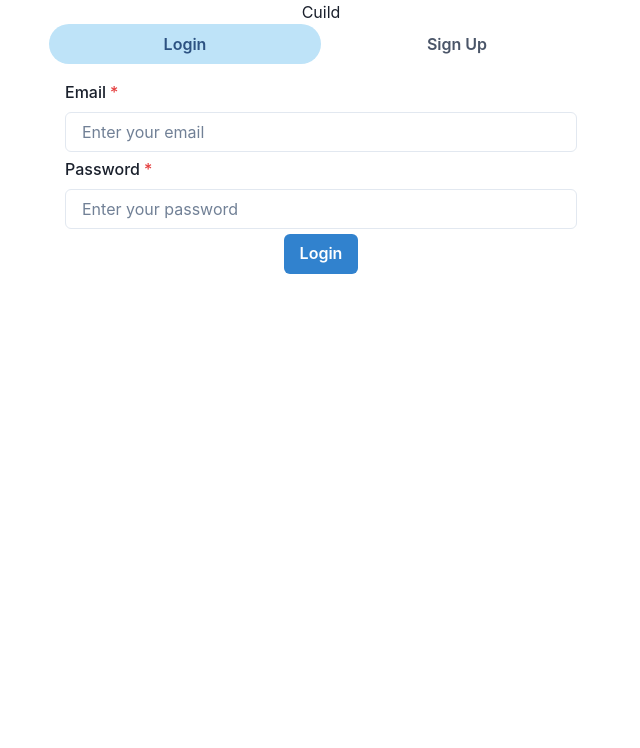
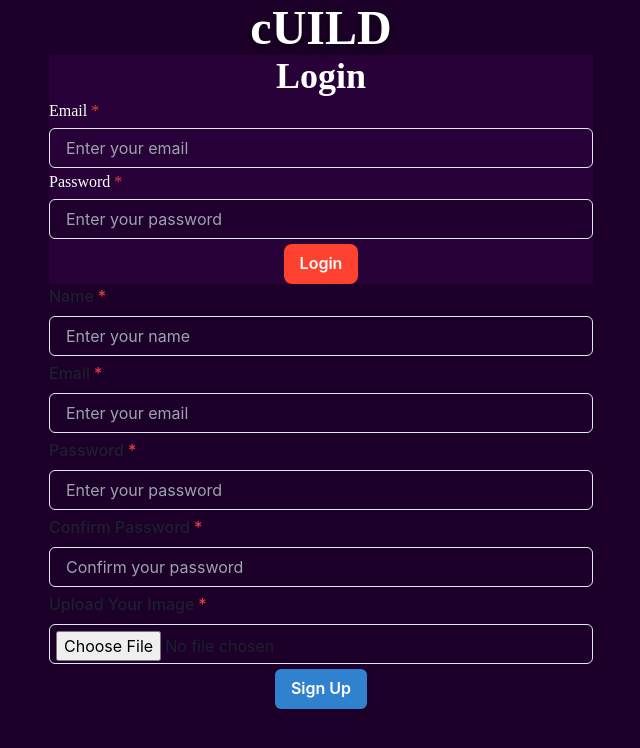
Before and after one commit to Lucifer4602/Chat_Cuild, a React (Create React App) app in the folder frontend/: page / in a window 1280 px wide. Shown: the top 748 px of the page, without its empty margins (319-959 px from the left). Built offline with nearby package versions, Linux system fonts and the light colour scheme; the HTML template or start-up script is replaced by a standard one.

Commit message:
added tailwind

```diff
--- a/frontend/package.json
+++ b/frontend/package.json
@@ -48,6 +48,7 @@
     ]
   },
   "devDependencies": {
-    "http-proxy-middleware": "^2.0.6"
+    "http-proxy-middleware": "^2.0.6",
+    "tailwindcss": "^3.4.1"
   }
 }
--- /dev/null
+++ b/frontend/src/components/HomePage.css
@@ -0,0 +1,9 @@
+.Name_app {
+  color: #fff;
+  text-shadow: 0px 4px 8px rgba(0, 0, 0, 0.64);
+  font-family: "IBM Plex Sans";
+  font-size: 3rem;
+  font-style: normal;
+  font-weight: 700;
+  line-height: normal;
+}
--- a/frontend/src/components/HomePage.js
+++ b/frontend/src/components/HomePage.js
@@ -3,30 +3,18 @@ import { Tabs, TabList, TabPanels, Tab, TabPanel } from "@chakra-ui/react";
 import { Container, Box, Text } from "@chakra-ui/react";
 import { LoginPage } from "./LoginPage";
 import { SignUp } from "./SignUp";
+import "./HomePage.css";
 
 export const HomePage = () => {
   return (
+    <div className="bg-Background-500 h-screen w-screen overflow-hidden">
       <Container maxW="xl" centercontent="true">
         <Box d="flex" justifyContent="center">
-        <Text>Cuild</Text>
+          <Text className="Name_app">cUILD</Text>
         </Box>
-      <Box d="flex" justifyContent="center">
-        <Tabs variant="soft-rounded">
-          <TabList>
-            <Tab width="50%">Login</Tab>
-            <Tab width="50%">Sign Up</Tab>
-          </TabList>
-
-          <TabPanels>
-            <TabPanel>
         <LoginPage></LoginPage>
-            </TabPanel>
-            <TabPanel>
         <SignUp></SignUp>
-            </TabPanel>
-          </TabPanels>
-        </Tabs>
-      </Box>
       </Container>
+    </div>
   );
 };
--- /dev/null
+++ b/frontend/src/components/LoginPage.css
@@ -0,0 +1,17 @@
+.Login_Page_Text {
+  color: #fff;
+  font-family: Poppins;
+  font-size: 2.25rem;
+  font-style: normal;
+  font-weight: 700;
+  line-height: normal;
+}
+
+.Login_Headings {
+  color: #fff;
+  font-family: Poppins;
+  font-size: 1rem;
+  font-style: normal;
+  font-weight: 500;
+  line-height: normal;
+}
--- a/frontend/src/components/LoginPage.js
+++ b/frontend/src/components/LoginPage.js
@@ -6,6 +6,7 @@ import { Button } from "@chakra-ui/react";
 import { useToast } from "@chakra-ui/react";
 import axios from "axios";
 import { useNavigate } from "react-router-dom";
+import "./LoginPage.css";
 
 export const LoginPage = () => {
   const [email, setEmail] = useState("");
@@ -85,9 +86,10 @@ export const LoginPage = () => {
   };
 
   return (
-    <VStack spacing="5px">
+    <VStack spacing="5px" bg="#270137">
+      <div className="Login_Page_Text">Login</div>
       <FormControl id="Login_email" isRequired>
-        <FormLabel>Email</FormLabel>
+        <FormLabel className="Login_Headings">Email</FormLabel>
         <Input
           placeholder="Enter your email"
           onChange={(e) => setEmail(e.target.value)}
@@ -95,15 +97,22 @@ export const LoginPage = () => {
       </FormControl>
 
       <FormControl id="Login_password" isRequired>
-        <FormLabel>Password</FormLabel>
+        <FormLabel className="Login_Headings">Password</FormLabel>
         <Input
+          bg="#20002E"
           type="password"
           placeholder="Enter your password"
           onChange={(e) => setPassword(e.target.value)}
         />
       </FormControl>
 
-      <Button colorScheme="blue" onClick={submitHandler} isLoading={loading}>
+      <Button
+        color="white"
+        background="#FF4230"
+        borderRadius="0.5rem"
+        onClick={submitHandler}
+        isLoading={loading}
+      >
         Login
       </Button>
     </VStack>
--- a/frontend/src/components/SignUp.js
+++ b/frontend/src/components/SignUp.js
@@ -6,6 +6,7 @@ import { Button } from "@chakra-ui/react";
 import { useToast } from "@chakra-ui/react";
 import axios from "axios";
 import { useNavigate } from "react-router-dom";
+import "./SignUp.css";
 
 export const SignUp = () => {
   const [name, setName] = useState();
--- /dev/null
+++ b/frontend/tailwind.config.js
@@ -0,0 +1,16 @@
+/** @type {import('tailwindcss').Config} */
+module.exports = {
+  content: ["./src/**/*.{js,jsx,ts,tsx}"],
+  theme: {
+    extend: {},
+    colors: {
+      Background: {
+        500: "#1D0029",
+      },
+      Foreground: {
+        500: "#270137",
+      },
+    },
+  },
+  plugins: [],
+};
```
Also changed, not shown: frontend/src/index.css (+7 -3 lines), frontend/src/components/SignUp.css (added), 1 other file (tests, documents, lock files or other folders). Lines whose indentation alone changed are shown as unchanged.
